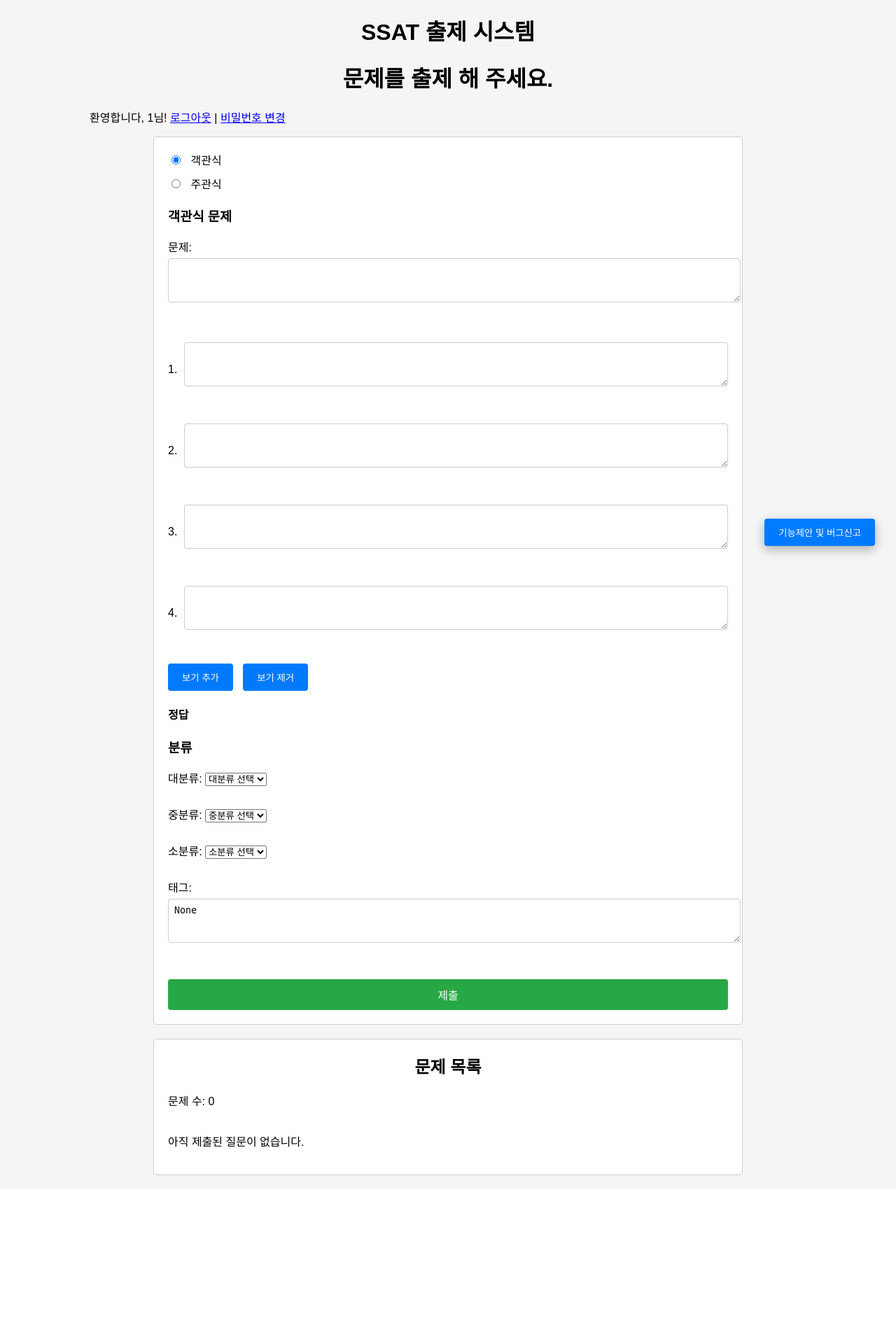
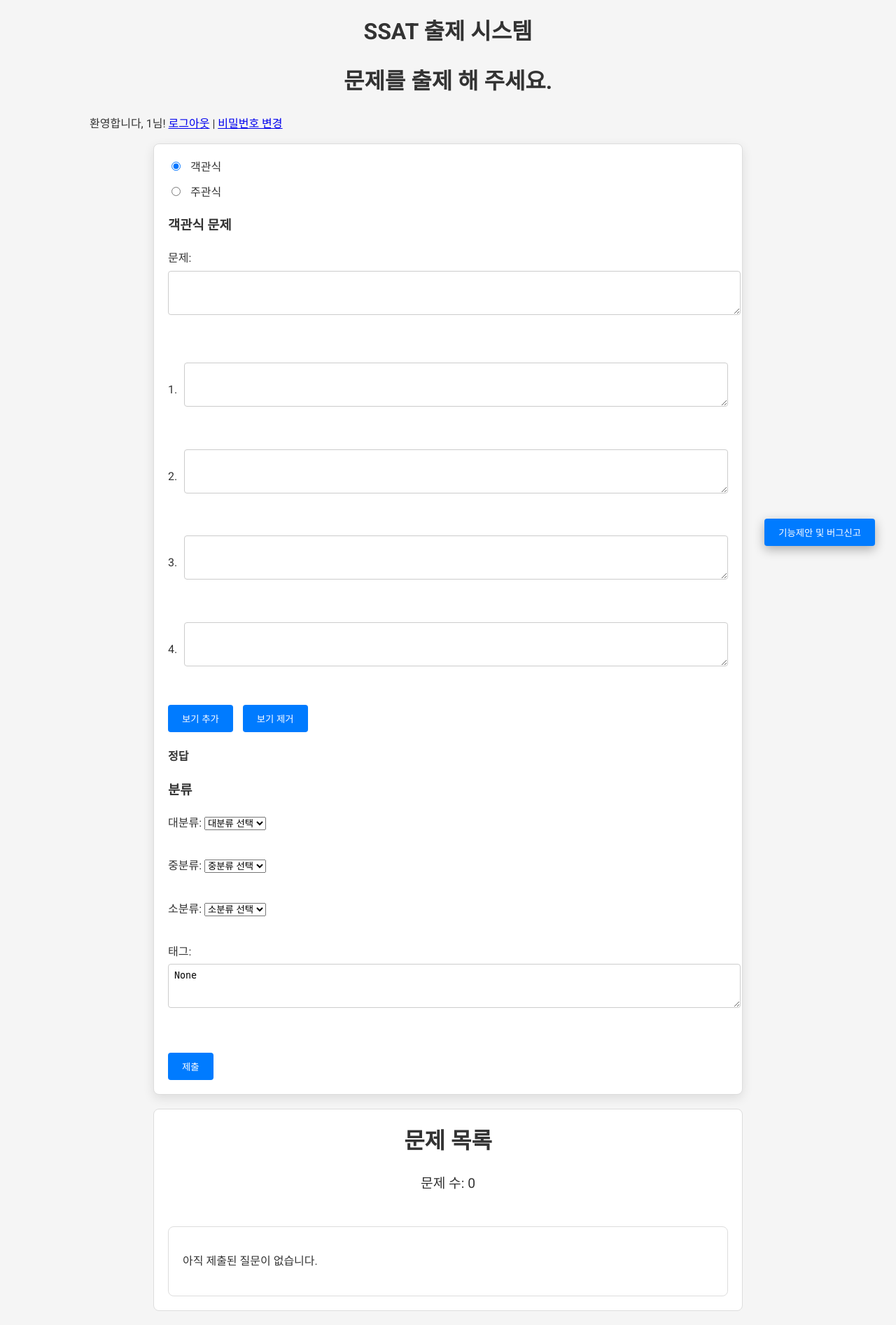
Before and after one commit to DragonBall2/exam_bank, a Flask app: page / in a window 1280 px wide. Shown: the whole page at 70% size. Before the commit the page ends 1679 px from the top, so only its background shows below. Run offline with Flask 3, Linux system fonts and the light colour scheme; the visitor is signed in with stand-in values (Sample User, id 1).

Commit message:
세련된 스타일

```diff
--- a/static/styles.css
+++ b/static/styles.css
@@ -1,8 +1,10 @@
 body {
-    font-family: Arial, sans-serif;
+    font-family: 'Roboto', Arial, sans-serif;
     background-color: #f5f5f5;
     margin: 0;
     padding: 0;
+    line-height: 1.6;
+    color: #333;
 }
 
 h1, h2 {
@@ -11,12 +13,13 @@ h1, h2 {
 }
 
 .form-container {
-    max-width: 800px; /* 폼 컨테이너의 최대 너비를 설정 */
+    max-width: 800px;
     margin: 20px auto;
     padding: 20px;
-    border: 1px solid #ccc;
-    border-radius: 5px;
+    border: 1px solid #ddd;
+    border-radius: 8px;
     background-color: #fff;
+    box-shadow: 0 5px 15px rgba(0,0,0,0.1);
 }
 
 form {
@@ -46,7 +49,9 @@ input[type="radio"] {
     margin-right: 10px;
 }
 
-button {
+button,
+input[type="submit"],
+.download-btn {
     padding: 10px 20px;
     margin-right: 10px;
     border: none;
@@ -54,25 +59,14 @@ button {
     background-color: #007bff;
     color: white;
     cursor: pointer;
+    text-decoration: none;
+    display: inline-block;
 }
 
-button:hover {
+button:hover,
+input[type="submit"]:hover,
+.download-btn:hover {
     background-color: #0056b3;
-}
-
-input[type="submit"] {
-    width: 100%;
-    padding: 10px;
-    border: none;
-    border-radius: 4px;
-    background-color: #28a745;
-    color: white;
-    cursor: pointer;
-    font-size: 16px;
-}
-
-input[type="submit"]:hover {
-    background-color: #218838;
 }
 
 .switch-form {
@@ -119,11 +113,11 @@ input[type="submit"]:hover {
 }
 
 .container {
-    max-width: 800px; /* 컨테이너의 최대 너비를 설정 */
+    max-width: 800px;
     margin: 20px auto;
     padding: 20px;
-    border: 1px solid #ccc;
-    border-radius: 5px;
+    border: 1px solid #ddd;
+    border-radius: 8px;
     background-color: #fff;
 }
 
--- a/templates/index.html
+++ b/templates/index.html
@@ -3,6 +3,7 @@
 <head>
     <meta charset="UTF-8">
     <title>문제를 출제 해 주세요.</title>
+    <link href="https://fonts.googleapis.com/css2?family=Roboto:wght@400;500;700&display=swap" rel="stylesheet">
     <link rel="stylesheet" href="{{ url_for('static', filename='styles.css') }}">
     <script>
         document.addEventListener('DOMContentLoaded', function () {
@@ -11,7 +12,7 @@
 
         function showForm() {
             const selectedType = document.querySelector('input[name="question_type"]:checked');
-            if (!selectedType) return; // 라디오 버튼이 선택되지 않은 경우 함수 종료
+            if (!selectedType) return;
             const type = selectedType.value;
             const multipleChoice = document.getElementById('multiple_choice');
             const subjective = document.getElementById('subjective');
@@ -238,6 +239,7 @@
 
         body {
             padding: 0 10%;
+            font-family: 'Roboto', sans-serif;
         }
 
         textarea {
@@ -253,10 +255,24 @@
 
         .title-container h2 {
             margin: 0;
+            font-size: 2em;
+            font-weight: 700;
+            color: #333;
         }
 
         .title-container .download-btn {
             margin-left: 10px;
+            padding: 10px 20px;
+            background-color: #007bff;
+            color: white;
+            border: none;
+            border-radius: 4px;
+            cursor: pointer;
+            text-decoration: none;
+        }
+
+        .title-container .download-btn:hover {
+            background-color: #0056b3;
         }
 
         .admin-btns {
@@ -272,16 +288,88 @@
         .questions-list {
             max-width: 800px;
             margin: 0 auto;
+            border: 1px solid #ddd;
+            border-radius: 8px;
+            padding: 20px;
+            background-color: #fff;
         }
 
         .form-container {
             max-width: 800px;
             margin: 0 auto;
+            padding: 20px;
+            border: 1px solid #ddd;
+            border-radius: 8px;
+            background-color: #fff;
+            box-shadow: 0 5px 15px rgba(0,0,0,0.1);
         }
 
         #mc_answers label {
             display: inline-block;
             margin-right: 10px;
+        }
+
+        h1#main-title {
+            text-align: center;
+            color: #333;
+            font-weight: 700;
+            margin-bottom: 10px;
+        }
+
+        .flashes {
+            list-style-type: none;
+            padding: 0;
+            margin: 20px auto;
+            width: 50%;
+            text-align: center;
+        }
+
+        .flashes li {
+            padding: 10px;
+            border-radius: 5px;
+            margin-bottom: 10px;
+            color: white;
+        }
+
+        .flashes li.success {
+            background-color: #28a745;
+        }
+
+        .flashes li.error {
+            background-color: #dc3545;
+        }
+
+        .question-count {
+            text-align: center;
+            font-size: 1.2em;
+            margin-bottom: 20px;
+        }
+
+        .question {
+            margin-bottom: 20px;
+        }
+
+        .question p {
+            margin: 0 0 10px;
+        }
+
+        .question ul {
+            list-style-type: none;
+            padding: 0;
+        }
+
+        .question ul li {
+            background-color: #f8f9fa;
+            border: 1px solid #ddd;
+            padding: 10px;
+            border-radius: 4px;
+            margin-bottom: 5px;
+        }
+
+        .question hr {
+            border: none;
+            border-top: 1px solid #ddd;
+            margin: 20px 0;
         }
     </style>
 </head>
```
Also changed, not shown: data.json (+58 -0 lines).
